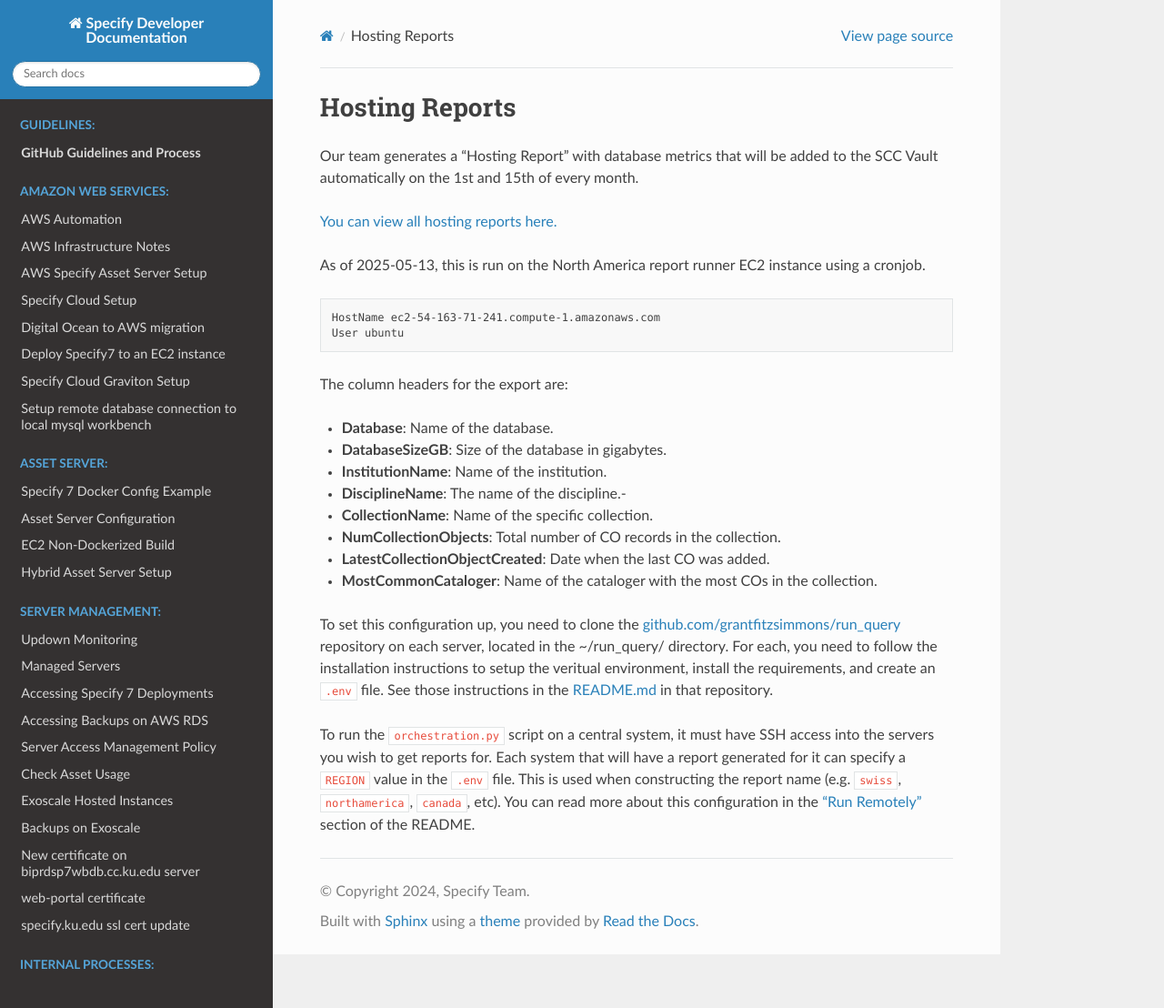
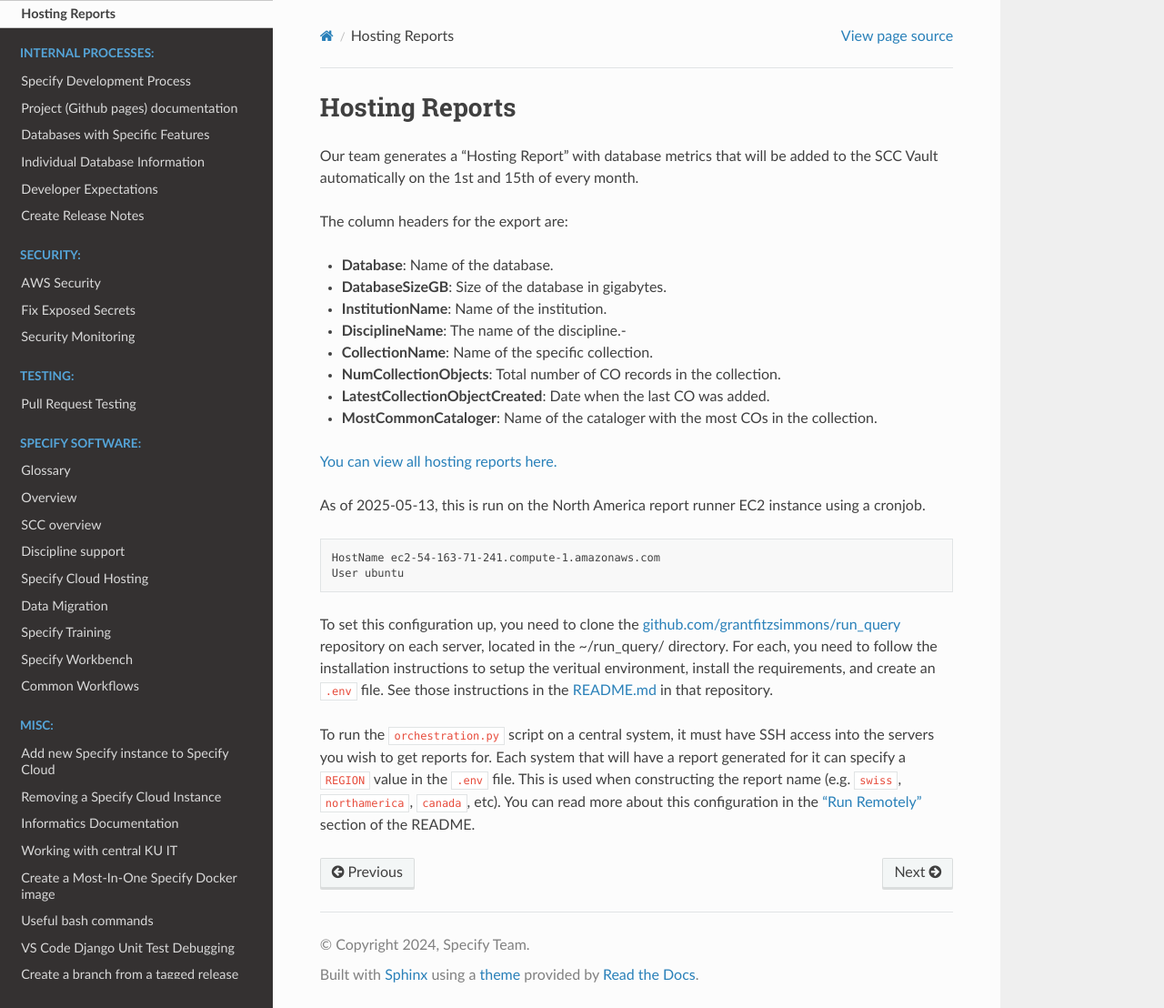
Before and after one commit to specify/specify.github.io, a Sphinx documentation site: the page built from sphinx/server_management/reports.md, in a window 1280 px wide and 1108 px high. Shown: the whole window at 91% size. Built offline with Sphinx 7.4.7 and the Read the Docs theme 3.1.0, drawn with Linux system fonts in a browser that asks for light colours; pages that are not in the unit, such as notebooks, are missing from menus.

Commit message:
Add hosting reports to index

````diff
--- a/sphinx/index.rst
+++ b/sphinx/index.rst
@@ -39,6 +39,7 @@ Welcome to Specify Developer documentation!
    server_management/exoscale
    server_management/exoscale_backups
    server_management/kuit_ssl_certs
+   server_management/reports
 
 .. toctree::
    :maxdepth: 1
--- a/sphinx/server_management/reports.md
+++ b/sphinx/server_management/reports.md
@@ -1,15 +1,6 @@
 # Hosting Reports
 
 Our team generates a "Hosting Report" with database metrics that will be added to the SCC Vault automatically on the 1st and 15th of every month.
-
-[You can view all hosting reports here.](https://drive.google.com/drive/folders/1JvmTe6Kn-S05q1jQX9WZmpETvaqUzndw?usp=drive_link)
-
-As of 2025-05-13, this is run on the North America report runner EC2 instance using a cronjob.
-
-```bash
-HostName ec2-54-163-71-241.compute-1.amazonaws.com
-User ubuntu
-```
 
 The column headers for the export are:
 - **Database**: Name of the database.
@@ -21,6 +12,15 @@ The column headers for the export are:
 - **LatestCollectionObjectCreated**: Date when the last CO was added.
 - **MostCommonCataloger**: Name of the cataloger with the most COs in the collection.
 
+[You can view all hosting reports here.](https://drive.google.com/drive/folders/1JvmTe6Kn-S05q1jQX9WZmpETvaqUzndw?usp=drive_link)
+
+As of 2025-05-13, this is run on the North America report runner EC2 instance using a cronjob.
+
+```bash
+HostName ec2-54-163-71-241.compute-1.amazonaws.com
+User ubuntu
+```
+
 To set this configuration up, you need to clone the [github.com/grantfitzsimmons/run_query](https://github.com/grantfitzsimmons/run_query) repository on each server, located in the ~/run_query/ directory. For each, you need to follow the installation instructions to setup the veritual environment, install the requirements, and create an `.env` file. See those instructions in the [README.md](https://github.com/grantfitzsimmons/run_query/blob/main/README.md) in that repository.
 
 To run the `orchestration.py` script on a central system, it must have SSH access into the servers you wish to get reports for. Each system that will have a report generated for it can specify a `REGION` value in the `.env` file. This is used when constructing the report name (e.g. `swiss`, `northamerica`, `canada`, etc). You can read more about this configuration in the ["Run Remotely"](https://github.com/grantfitzsimmons/run_query#run-remotely) section of the README.
````
